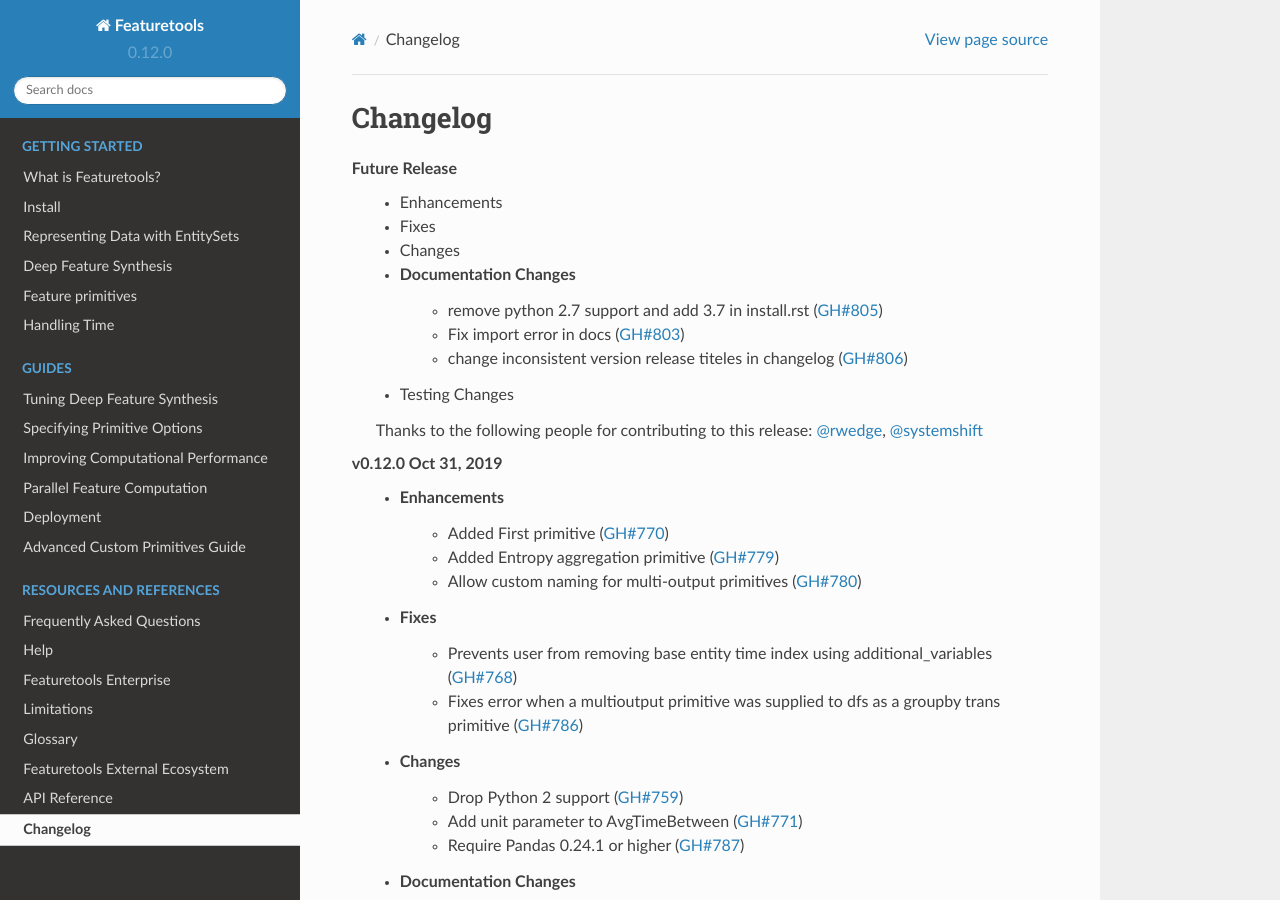
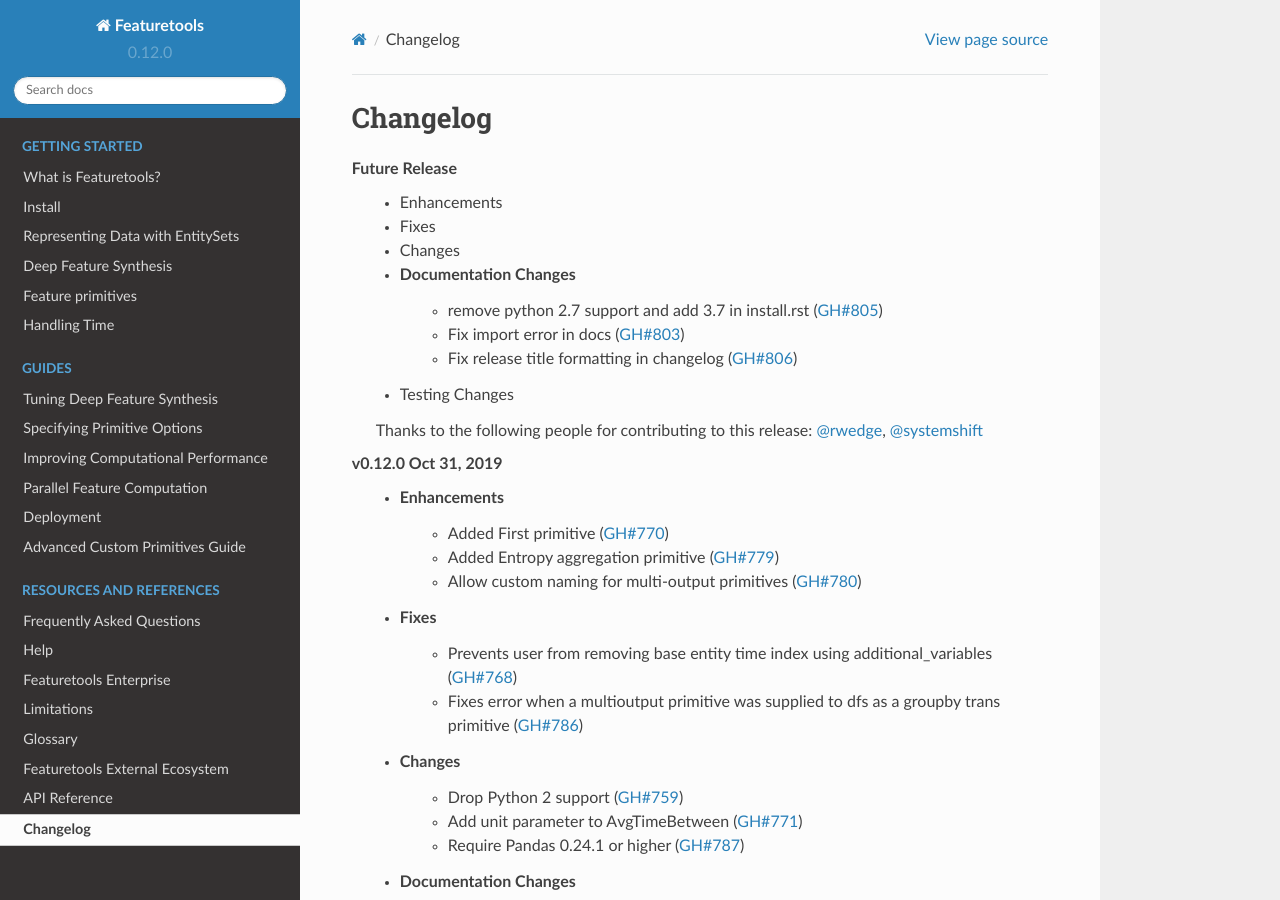
Before and after one commit to alteryx/featuretools, a Sphinx documentation site: the page built from docs/source/changelog.rst, in a window 1280 px wide and 900 px high. Built offline with Sphinx 7.4.7 and the Read the Docs theme 2.0.0, drawn with Linux system fonts in a browser that asks for light colours; pages that are not in the unit, such as notebooks, are missing from menus.

Commit message:
edit changelog

```diff
--- a/docs/source/changelog.rst
+++ b/docs/source/changelog.rst
@@ -9,7 +9,7 @@
     * Documentation Changes
         * remove python 2.7 support and add 3.7 in install.rst (:pr:`805`)
         * Fix import error in docs (:pr:`803`)
-        * change inconsistent version release titeles in changelog (:pr:`806`)
+        * Fix release title formatting in changelog (:pr:`806`)
     * Testing Changes
 
     Thanks to the following people for contributing to this release:
```
